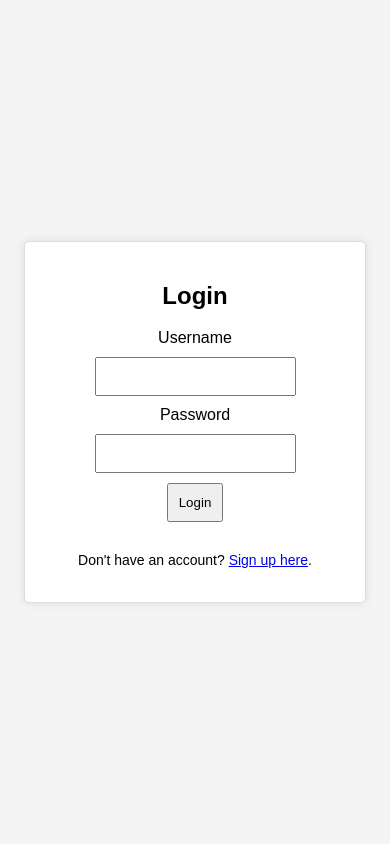
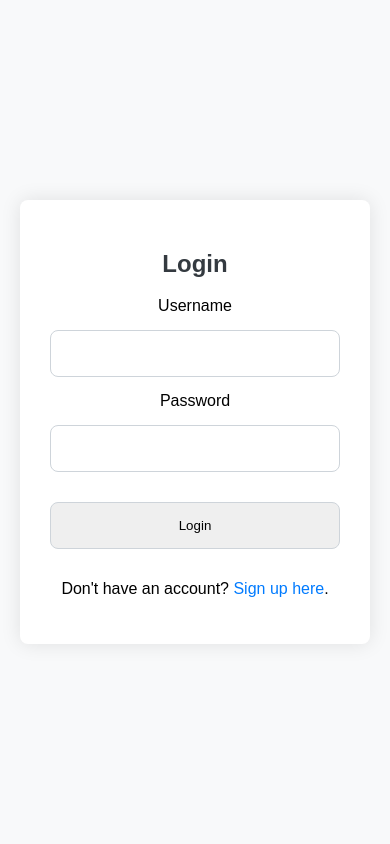
Before and after one commit to bethvourc/password_manager, a Flask app: page / in a window 390 px wide. Run offline with Flask 3, Linux system fonts and the light colour scheme.

Commit message:
style update

```diff
--- a/static/style.css
+++ b/static/style.css
@@ -1,74 +1,82 @@
 body {
   font-family: 'Arial', sans-serif;
-  background-color: #f4f4f4;
+  background-color: #f8f9fa;
   margin: 0;
-  padding: 0;
   display: flex;
-  flex-direction: column;
+  justify-content: center;
   align-items: center;
-  justify-content: center;
-  height: 100vh;
+  min-height: 100vh;
 }
 
 .container {
-  width: 300px;
-  background-color: #fff;
-  border: 1px solid #ddd;
-  border-radius: 5px;
-  box-shadow: 0 0 10px rgba(0, 0, 0, 0.1);
-  margin: 20px;
-  padding: 20px;
+  background-color: #ffffff;
+  padding: 30px;
+  border-radius: 8px;
+  box-shadow: 0 0 20px rgba(0, 0, 0, 0.1);
+  max-width: 400px;
+  width: 100%;
+  text-align: center;
 }
 
 form {
   display: flex;
   flex-direction: column;
-  align-items: center;
-  margin-bottom: 20px;
 }
 
-label {
-  font-size: 16px;
-  margin-bottom: 10px;
-}
-
-input, button {
-  padding: 10px;
-  margin-bottom: 10px;
-}
-
-button {
-  background-color: #3498db;
-  color: #fff;
-  border: none;
-  border-radius: 5px;
-  cursor: pointer;
-  font-size: 16px;
-}
-
-button:hover {
-  background-color: #2980b9;
+h2 {
+  color: #343a40;
 }
 
 .alert {
-  padding: 10px;
-  margin-bottom: 10px;
-  border-radius: 5px;
+  padding: 15px;
+  margin: 15px 0;
+  border-radius: 8px;
 }
 
 .alert-success {
   background-color: #d4edda;
-  border: 1px solid #c3e6cb;
+  border-color: #c3e6cb;
   color: #155724;
 }
 
 .alert-danger {
   background-color: #f8d7da;
-  border: 1px solid #f5c6cb;
+  border-color: #f5c6cb;
   color: #721c24;
 }
 
-p {
-  text-align: center;
-  font-size: 14px;
+input {
+  margin: 15px 0;
+  padding: 15px;
+  border: 1px solid #ced4da;
+  border-radius: 8px;
 }
+
+button {
+  background-color: #007bff;
+  color: #fff;
+  padding: 15px;
+  border: none;
+  border-radius: 8px;
+  cursor: pointer;
+}
+
+button:hover {
+  background-color: #0056b3;
+}
+
+a {
+  text-decoration: none;
+  color: #007bff;
+}
+
+a:hover {
+  text-decoration: underline;
+  color: #0056b3;
+}
+
+@media (max-width: 768px) {
+  .container {
+      margin: 20px;
+  }
+}
```
